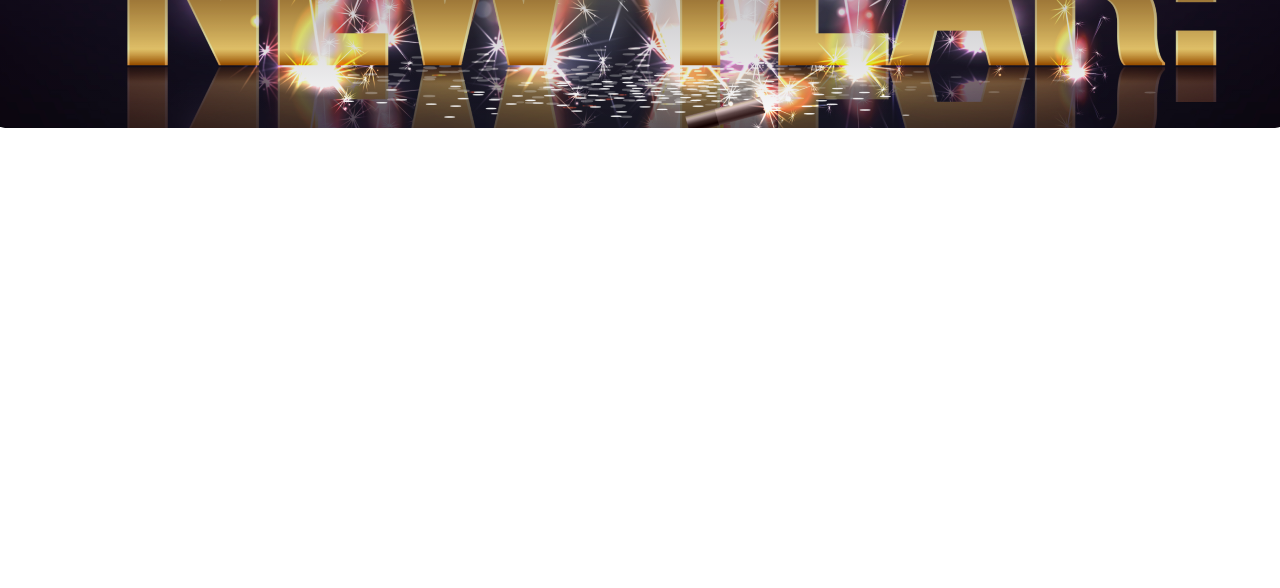
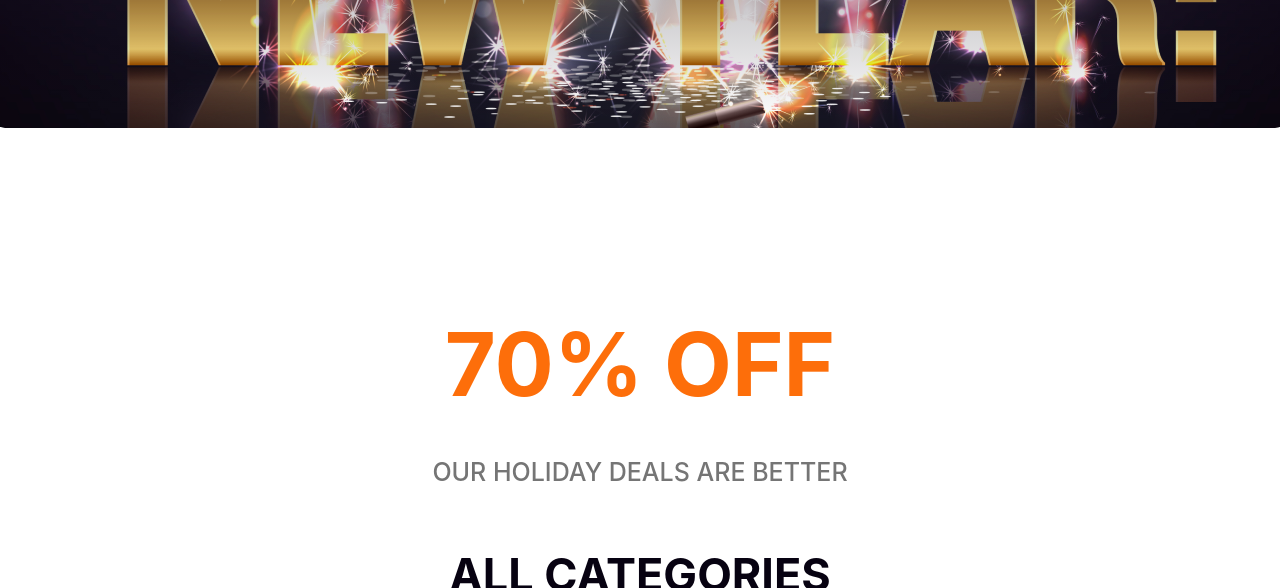
Before and after one commit to Imtiaz-masrur-sabbir/my-first-assignment, a plain HTML site: page index.html in a window 1280 px wide. Shown: the part 512-1100 px from the top of the page. Before the commit the page ends 800 px from the top, so only its background shows below. Drawn offline with nearby package versions, Linux system fonts and the light colour scheme.

Commit message:
main & discount-sec done

```diff
--- a/index.html
+++ b/index.html
@@ -18,6 +18,12 @@
 
     <!-- main -->
     <main>
+        <section class="discount-sec">
+            <h1>70% OFF</h1>
+            <p class="section-small-title">OUR HOLIDAY DEALS ARE BETTER</p>
+            <h3 class="section-title">ALL CATEGORIES</h3>
+            <img src="New Year Photo.png" alt="">
+        </section>
 
     </main>
 </body>
--- a/style.css
+++ b/style.css
@@ -3,12 +3,30 @@ body {
     margin: 0;
     padding: 0;
 }
+
+/* multiple same command styles */
+.section-small-title {
+    color: #757575;
+    font-family: Inter;
+    font-size: 25px;
+    font-weight: 500;
+    margin-bottom: 15px;
+}
+
+.section-title {
+    color: #070211;
+    font-family: Inter;
+    font-size: 45px;
+    font-weight: 700;
+    margin-bottom: 25px;
+}
+
 /* heading & main-banner style */
 header {
     display: flex;
     justify-content: center;
     align-items: center;
-    margin: 40px 130px 117px;
+    margin: 40px 130px 110px;
 }
 
 .main-banner {
@@ -29,13 +47,44 @@ header {
     text-align: center;
     font-size: 30px;
     font-weight: 400;
+    margin-bottom: 15px;
 
 }
 
 .main-banner h1 {
     color: #FFF;
     text-align: center;
-    font-size: 72px;
+    font-size: 70px;
     font-weight: 900;
-    line-height: 95px;
+    line-height: 90px;
 }
+
+/* main & discount-sec  styles */
+main {
+    display: flex;
+    flex-direction: column;
+    justify-content: center;
+    align-items: center;
+}
+
+.discount-sec {
+    display: flex;
+    flex-direction: column;
+    justify-content: center;
+    align-items: center;
+}
+
+.discount-sec h1 {
+    color: #FD6E0A;
+    text-align: center;
+    font-family: Inter;
+    font-size: 88px;
+    font-weight: 700;
+    margin-bottom: 15px;
+}
+.discount-sec img{
+    width: 800px;
+    height: 500px;
+    margin-top: 27px;
+    margin-bottom: 1150px;
+}
```
Also changed, not shown: New Year Photo.png (added).
